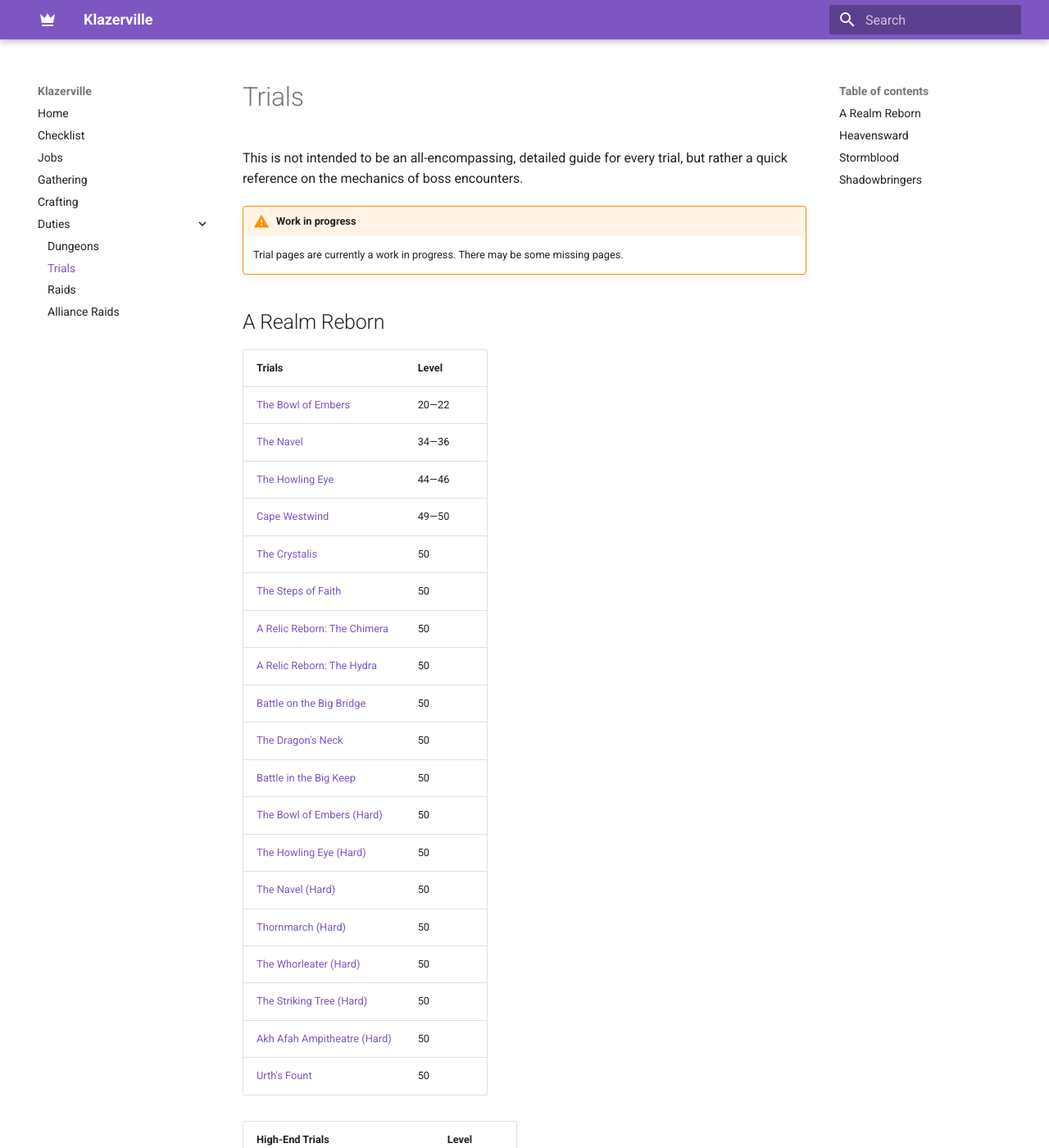
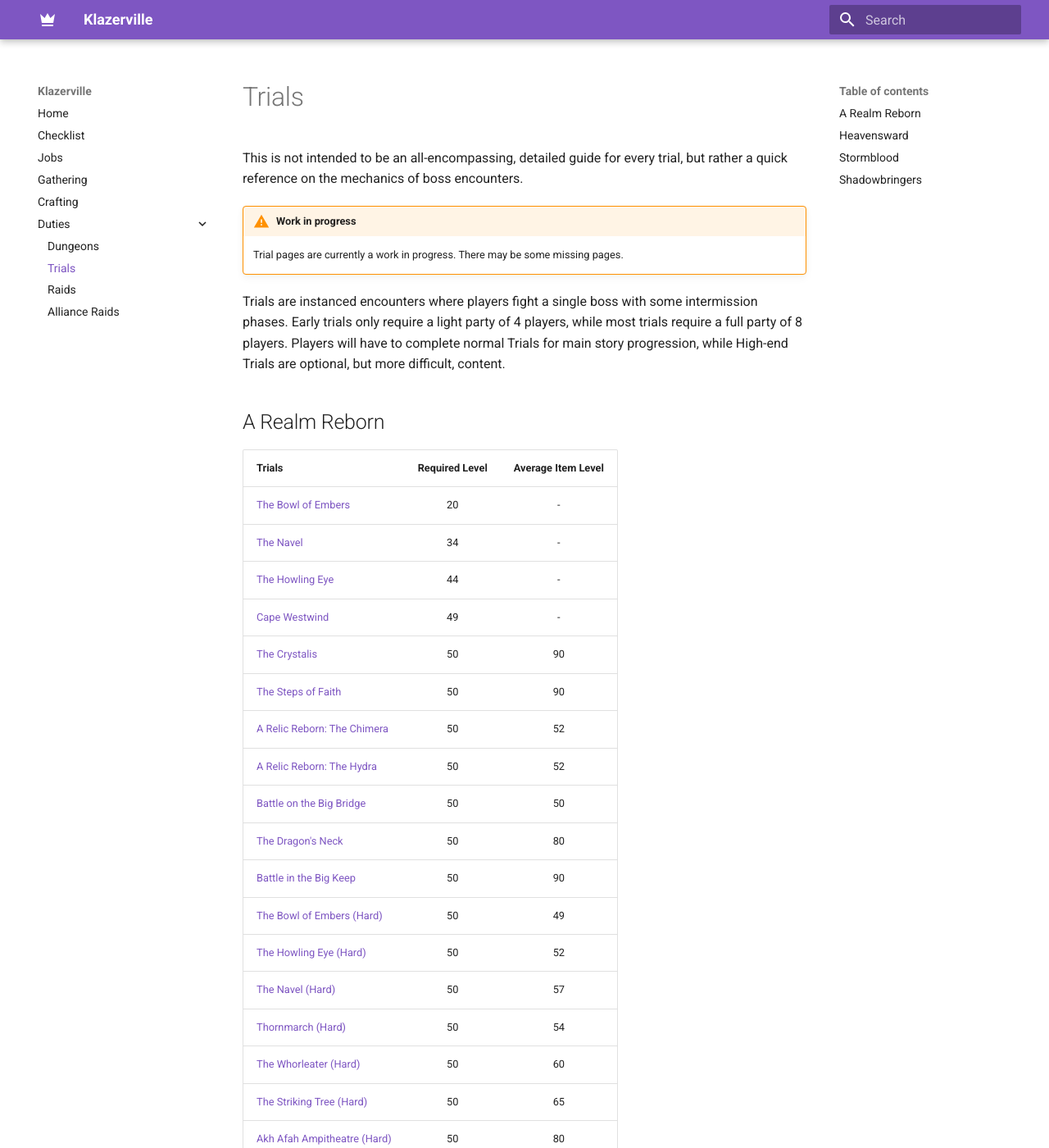
Before and after one commit to haothitran/klazerville, an MkDocs documentation site: the page built from docs/duties/trials.md, in a window 1280 px wide and 1400 px high. Shown: the whole window at 82% size. Built offline with MkDocs 1.6.1 and Material for MkDocs 9.7.7, drawn with Linux system fonts in a browser that asks for light colours; some of the changed text lies outside the part shown.

Commit message:
Add item level for trials

```diff
--- a/docs/duties/trials.md
+++ b/docs/duties/trials.md
@@ -5,101 +5,105 @@ This is not intended to be an all-encompassing, detailed guide for every trial,
 !!! warning "Work in progress"
     Trial pages are currently a work in progress. There may be some missing pages.
 
+Trials are instanced encounters where players fight a single boss with some intermission phases. Early trials only require a light party of 4 players, while most trials require a full party of 8 players. Players will have to complete normal Trials for main story progression, while High-end Trials are optional, but more difficult, content.
+
 ## A Realm Reborn
 
-| Trials                                                                                  | Level |
-|-----------------------------------------------------------------------------------------|-------|
-| [The Bowl of Embers](/duties/trials/a-realm-reborn/the-bowl-of-embers)                  | 20—22 |
-| [The Navel](/duties/trials/a-realm-reborn/the-navel)                                    | 34—36 |
-| [The Howling Eye](/duties/trials/a-realm-reborn/the-howling-eye)                        | 44—46 |
-| [Cape Westwind](/duties/trials/a-realm-reborn/cape-westwind)                            | 49—50 |
-| [The Crystalis](/duties/trials/a-realm-reborn/the-crystalis)                            | 50    |
-| [The Steps of Faith](/duties/trials/a-realm-reborn/the-steps-of-faith)                  | 50    |
-| [A Relic Reborn: The Chimera](/duties/trials/a-realm-reborn/a-relic-reborn-the-chimera) | 50    |
-| [A Relic Reborn: The Hydra](/duties/trials/a-realm-reborn/a-relic-reborn-the-hydra)     | 50    |
-| [Battle on the Big Bridge](/duties/trials/a-realm-reborn/battle-on-the-big-bridge)      | 50    |
-| [The Dragon's Neck](/duties/trials/a-realm-reborn/the-dragons-neck)                     | 50    |
-| [Battle in the Big Keep](/duties/trials/a-realm-reborn/battle-in-the-big-keep)          | 50    |
-| [The Bowl of Embers (Hard)](/duties/trials/a-realm-reborn/the-bowl-of-embers-hard)      | 50    |
-| [The Howling Eye (Hard)](/duties/trials/a-realm-reborn/the-howling-eye-hard)            | 50    |
-| [The Navel (Hard)](/duties/trials/a-realm-reborn/the-navel-hard)                        | 50    |
-| [Thornmarch (Hard)](/duties/trials/a-realm-reborn/thornmarch-hard)                      | 50    |
-| [The Whorleater (Hard)](/duties/trials/a-realm-reborn/the-whorleater-hard)              | 50    |
-| [The Striking Tree (Hard)](/duties/trials/a-realm-reborn/the-striking-tree-hard)        | 50    |
-| [Akh Afah Ampitheatre (Hard)](/duties/trials/a-realm-reborn/akh-afah-ampitheatre-hard)  | 50    |
-| [Urth's Fount](/duties/trials/a-realm-reborn/urths-fount)                               | 50    |
+| Trials                                                                                  | Required Level | Average Item Level |
+|-----------------------------------------------------------------------------------------|:--------------:|:------------------:|
+| [The Bowl of Embers](/duties/trials/a-realm-reborn/the-bowl-of-embers)                  |       20       |         -          |
+| [The Navel](/duties/trials/a-realm-reborn/the-navel)                                    |       34       |         -          |
+| [The Howling Eye](/duties/trials/a-realm-reborn/the-howling-eye)                        |       44       |         -          |
+| [Cape Westwind](/duties/trials/a-realm-reborn/cape-westwind)                            |       49       |         -          |
+| [The Crystalis](/duties/trials/a-realm-reborn/the-crystalis)                            |       50       |         90         |
+| [The Steps of Faith](/duties/trials/a-realm-reborn/the-steps-of-faith)                  |       50       |         90         |
+| [A Relic Reborn: The Chimera](/duties/trials/a-realm-reborn/a-relic-reborn-the-chimera) |       50       |         52         |
+| [A Relic Reborn: The Hydra](/duties/trials/a-realm-reborn/a-relic-reborn-the-hydra)     |       50       |         52         |
+| [Battle on the Big Bridge](/duties/trials/a-realm-reborn/battle-on-the-big-bridge)      |       50       |         50         |
+| [The Dragon's Neck](/duties/trials/a-realm-reborn/the-dragons-neck)                     |       50       |         80         |
+| [Battle in the Big Keep](/duties/trials/a-realm-reborn/battle-in-the-big-keep)          |       50       |         90         |
+| [The Bowl of Embers (Hard)](/duties/trials/a-realm-reborn/the-bowl-of-embers-hard)      |       50       |         49         |
+| [The Howling Eye (Hard)](/duties/trials/a-realm-reborn/the-howling-eye-hard)            |       50       |         52         |
+| [The Navel (Hard)](/duties/trials/a-realm-reborn/the-navel-hard)                        |       50       |         57         |
+| [Thornmarch (Hard)](/duties/trials/a-realm-reborn/thornmarch-hard)                      |       50       |         54         |
+| [The Whorleater (Hard)](/duties/trials/a-realm-reborn/the-whorleater-hard)              |       50       |         60         |
+| [The Striking Tree (Hard)](/duties/trials/a-realm-reborn/the-striking-tree-hard)        |       50       |         65         |
+| [Akh Afah Ampitheatre (Hard)](/duties/trials/a-realm-reborn/akh-afah-ampitheatre-hard)  |       50       |         80         |
+| [Urth's Fount](/duties/trials/a-realm-reborn/urths-fount)                               |       50       |         95         |
 
-| High-End Trials                                                                                         | Level |
-|---------------------------------------------------------------------------------------------------------|-------|
-| [The Minstrel's Ballad: Ultima's Bane](/duties/trials/a-realm-reborn/the-minstrels-ballad-ultimas-bane) | 50    |
-| [The Howling Eye (Extreme)](/duties/trials/a-realm-reborn/the-howling-eye-extreme)                      | 50    |
-| [The Navel (Extreme)](/duties/trials/a-realm-reborn/the-navel-extreme)                                  | 50    |
-| [The Bowl of Embers (Extreme)](/duties/trials/a-realm-reborn/the-bowl-of-embers-extreme)                | 50    |
-| [Thornmarch (Extreme)](/duties/trials/a-realm-reborn/thornmarch-extreme)                                | 50    |
-| [The Whorleater (Extreme)](/duties/trials/a-realm-reborn/the-whorleater-extreme)                        | 50    |
-| [The Striking Tree (Extreme)](/duties/trials/a-realm-reborn/the-striking-tree-extreme)                  | 50    |
-| [Akh Afah Ampitheatre (Extreme)](/duties/trials/a-realm-reborn/akh-afah-ampitheatre-extreme)            | 50    |
+| High-end Trials                                                                                         | Required Level | Average Item Level |
+|---------------------------------------------------------------------------------------------------------|:--------------:|:------------------:|
+| [The Minstrel's Ballad: Ultima's Bane](/duties/trials/a-realm-reborn/the-minstrels-ballad-ultimas-bane) |       50       |         61         |
+| [The Howling Eye (Extreme)](/duties/trials/a-realm-reborn/the-howling-eye-extreme)                      |       50       |         65         |
+| [The Navel (Extreme)](/duties/trials/a-realm-reborn/the-navel-extreme)                                  |       50       |         67         |
+| [The Bowl of Embers (Extreme)](/duties/trials/a-realm-reborn/the-bowl-of-embers-extreme)                |       50       |         70         |
+| [Thornmarch (Extreme)](/duties/trials/a-realm-reborn/thornmarch-extreme)                                |       50       |         80         |
+| [The Whorleater (Extreme)](/duties/trials/a-realm-reborn/the-whorleater-extreme)                        |       50       |         80         |
+| [The Striking Tree (Extreme)](/duties/trials/a-realm-reborn/the-striking-tree-extreme)                  |       50       |         85         |
+| [Akh Afah Ampitheatre (Extreme)](/duties/trials/a-realm-reborn/akh-afah-ampitheatre-extreme)            |       50       |         95         |
 
 ## Heavensward
 
-| Trials                                                                          | Level |
-|---------------------------------------------------------------------------------|-------|
-| [Thok ast Thok (Hard)](/duties/trials/heavensward/thok-ast-thok-hard)           | 53—54 |
-| [The Limitless Blue (Hard)](/duties/trials/heavensward/the-limitless-blue-hard) | 57—58 |
-| [The Singularity Reactor](/duties/trials/heavensward/the-singularity-reactor)   | 60    |
-| [The Final Steps of Faith](/duties/trials/heavensward/the-final-steps-of-faith) | 60    |
-| [Containment Bay S1T7](/duties/trials/heavensward/containment-bay-s1t7)         | 60    |
-| [Containment Bay P1T6](/duties/trials/heavensward/containment-bay-p1t6)         | 60    |
-| [Containment Bay Z1T9](/duties/trials/heavensward/containment-bay-z1t9)         | 60    |
+| Trials                                                                          | Required Level | Average Item Level |
+|---------------------------------------------------------------------------------|:--------------:|:------------------:|
+| [Thok ast Thok (Hard)](/duties/trials/heavensward/thok-ast-thok-hard)           |       53       |         -          |
+| [The Limitless Blue (Hard)](/duties/trials/heavensward/the-limitless-blue-hard) |       57       |         -          |
+| [The Singularity Reactor](/duties/trials/heavensward/the-singularity-reactor)   |       60       |        142         |
+| [The Final Steps of Faith](/duties/trials/heavensward/the-final-steps-of-faith) |       60       |        205         |
+| [Containment Bay S1T7](/duties/trials/heavensward/containment-bay-s1t7)         |       60       |        190         |
+| [Containment Bay P1T6](/duties/trials/heavensward/containment-bay-p1t6)         |       60       |        220         |
+| [Containment Bay Z1T9](/duties/trials/heavensward/containment-bay-z1t9)         |       60       |        235         |
 
-| High-End Trials                                                                                          | Level |
-|----------------------------------------------------------------------------------------------------------|-------|
-| [The Limitless Blue (Extreme)](/duties/trials/heavensward/the-limitless-blue-extreme)                    | 60    |
-| [Thok ast Thok (Extreme)](/duties/trials/heavensward/thok-ast-thok-extreme)                              | 60    |
-| [The Minstrel's Ballad: Thordan's Reign](/duties/trials/heavensward/the-minstrels-ballad-thordans-reign) | 60    |
-| [The Minstrel's Ballad: Nidhogg's Rage](/duties/trials/heavensward/the-minstrels-ballad-nidhoggs-rage)   | 60    |
-| [Containment Bay S1T7 (Extreme)](/duties/trials/heavensward/containment-bay-s1t7-extreme)                | 60    |
-| [Containment Bay P1T6 (Extreme)](/duties/trials/heavensward/containment-bay-p1t6-extreme)                | 60    |
-| [Containment Bay Z1T9 (Extreme)](/duties/trials/heavensward/containment-bay-z1t9-extreme)                | 60    |
+| High-end Trials                                                                                          | Required Level | Average Item Level |
+|----------------------------------------------------------------------------------------------------------|:--------------:|:------------------:|
+| [The Limitless Blue (Extreme)](/duties/trials/heavensward/the-limitless-blue-extreme)                    |       60       |        165         |
+| [Thok ast Thok (Extreme)](/duties/trials/heavensward/thok-ast-thok-extreme)                              |       60       |        175         |
+| [The Minstrel's Ballad: Thordan's Reign](/duties/trials/heavensward/the-minstrels-ballad-thordans-reign) |       60       |        190         |
+| [The Minstrel's Ballad: Nidhogg's Rage](/duties/trials/heavensward/the-minstrels-ballad-nidhoggs-rage)   |       60       |        220         |
+| [Containment Bay S1T7 (Extreme)](/duties/trials/heavensward/containment-bay-s1t7-extreme)                |       60       |        205         |
+| [Containment Bay P1T6 (Extreme)](/duties/trials/heavensward/containment-bay-p1t6-extreme)                |       60       |        235         |
+| [Containment Bay Z1T9 (Extreme)](/duties/trials/heavensward/containment-bay-z1t9-extreme)                |       60       |        250         |
 
 ## Stormblood
 
-| Trials                                                                 | Level |
-|------------------------------------------------------------------------|-------|
-| [The Pool of Tribute](/duties/trials/stormblood/the-pool-of-tribute)   | 63—64 |
-| [Emanation](/duties/trials/stormblood/emanation)                       | 67—68 |
-| [The Royal Menagerie](/duties/trials/stormblood/the-royal-menagerie)   | 70    |
-| [Castrum Fluminis](/duties/trials/stormblood/castrum-fluminis)         | 70    |
-| [Kugane Ohashi](/duties/trials/stormblood/kugane-ohashi)               | 70    |
-| [The Great Hunt](/duties/trials/stormblood/the-great-hunt)             | 70    |
-| [The Jade Stoa](/duties/trials/stormblood/the-jade-stoa)               | 70    |
-| [Hells' Kier](/duties/trials/stormblood/hells-kier)                    | 70    |
-| [The Wreath of Snakes](/duties/trials/stormblood/the-wreath-of-snakes) | 70    |
+| Trials                                                                 | Required Level | Average Item Level |
+|------------------------------------------------------------------------|:--------------:|:------------------:|
+| [The Pool of Tribute](/duties/trials/stormblood/the-pool-of-tribute)   |       63       |         -          |
+| [Emanation](/duties/trials/stormblood/emanation)                       |       67       |         -          |
+| [The Royal Menagerie](/duties/trials/stormblood/the-royal-menagerie)   |       70       |        280         |
+| [Castrum Fluminis](/duties/trials/stormblood/castrum-fluminis)         |       70       |        335         |
+| [Kugane Ohashi](/duties/trials/stormblood/kugane-ohashi)               |       70       |        365         |
+| [The Great Hunt](/duties/trials/stormblood/the-great-hunt)             |       70       |        320         |
+| [The Jade Stoa](/duties/trials/stormblood/the-jade-stoa)               |       70       |        325         |
+| [Hells' Kier](/duties/trials/stormblood/hells-kier)                    |       70       |        355         |
+| [The Wreath of Snakes](/duties/trials/stormblood/the-wreath-of-snakes) |       70       |        365         |
 
-| High-End Trials                                                                                           | Level |
-|-----------------------------------------------------------------------------------------------------------|-------|
-| [The Pool of Tribute (Extreme)](/duties/trials/stormblood/the-pool-of-tribute-extreme)                    | 70    |
-| [Emanation (Extreme)](/duties/trials/stormblood/emanation-extreme)                                        | 70    |
-| [The Minstrel's Ballad: Shinryu's Domain](/duties/trials/stormblood/the-minstrels-ballad-shinryus-domain) | 70    |
-| [The Minstrel's Ballad: Tsukuyomi's Pain](/duties/trials/stormblood/the-minstrels-ballad-tsukuyomis-pain) | 70    |
-| [The Great Hunt (Extreme)](/duties/trials/stormblood/the-great-hunt-extreme)                              | 70    |
-| [The Jade Stoa (Extreme)](/duties/trials/stormblood/the-jade-stoa-extreme)                                | 70    |
-| [Hells Kier (Extreme)](/duties/trials/stormblood/hells-kier-extreme)                                      | 70    |
-| [The Wreath of Snakes (Extreme)](/duties/trials/stormblood/the-wreath-of-snakes-extreme)                  | 70    |
+| High-end Trials                                                                                           | Required Level | Average Item Level |
+|-----------------------------------------------------------------------------------------------------------|:--------------:|:------------------:|
+| [The Pool of Tribute (Extreme)](/duties/trials/stormblood/the-pool-of-tribute-extreme)                    |       70       |        300         |
+| [Emanation (Extreme)](/duties/trials/stormblood/emanation-extreme)                                        |       70       |        300         |
+| [The Minstrel's Ballad: Shinryu's Domain](/duties/trials/stormblood/the-minstrels-ballad-shinryus-domain) |       70       |        320         |
+| [The Minstrel's Ballad: Tsukuyomi's Pain](/duties/trials/stormblood/the-minstrels-ballad-tsukuyomis-pain) |       70       |        350         |
+| [The Great Hunt (Extreme)](/duties/trials/stormblood/the-great-hunt-extreme)                              |       70       |        350         |
+| [The Jade Stoa (Extreme)](/duties/trials/stormblood/the-jade-stoa-extreme)                                |       70       |        340         |
+| [Hells Kier (Extreme)](/duties/trials/stormblood/hells-kier-extreme)                                      |       70       |        370         |
+| [The Wreath of Snakes (Extreme)](/duties/trials/stormblood/the-wreath-of-snakes-extreme)                  |       70       |        380         |
 
 ## Shadowbringers
 
-| Trials                                                                                   | Level |
-|------------------------------------------------------------------------------------------|-------|
-| [The Dancing Plague](/duties/trials/shadowbringers/the-dancing-plague)                   | 73—74 |
-| [The Crown of the Immaculate](/duties/trials/shadowbringers/the-crown-of-the-immaculate) | 79    |
-| [The Dying Gasp](/duties/trials/shadowbringers/the-dying-gasp)                           | 70    |
-| [Cinder Drift](/duties/trials/shadowbringers/cinder-drift)                               | 80    |
-| [The Seat of Sacrifice](/duties/trials/shadowbringers/the-seat-of-sacrifice)             | 80    |
+| Trials                                                                                   | Required Level | Average Item Level |
+|------------------------------------------------------------------------------------------|:--------------:|:------------------:|
+| [The Dancing Plague](/duties/trials/shadowbringers/the-dancing-plague)                   |       73       |         -          |
+| [The Crown of the Immaculate](/duties/trials/shadowbringers/the-crown-of-the-immaculate) |       79       |         -          |
+| [The Dying Gasp](/duties/trials/shadowbringers/the-dying-gasp)                           |       80       |        410         |
+| [Cinder Drift](/duties/trials/shadowbringers/cinder-drift)                               |       80       |        455         |
+| [The Seat of Sacrifice](/duties/trials/shadowbringers/the-seat-of-sacrifice)             |       80       |        465         |
 
-| High-End Trials                                                                                            | Level |
-|------------------------------------------------------------------------------------------------------------|-------|
-| [The Dancing Plague (Extreme)](/duties/trials/shadowbringers/the-dancing-plague-extreme)                   | 80    |
-| [The Crown of the Immaculate (Extreme)](/duties/trials/shadowbringers/the-crown-of-the-immaculate-extreme) | 80    |
-| [The Minstrel's Ballad: Hades's Elegy](/duties/trials/shadowbringers/the-minstrels-ballad-hadess-elegy)    | 80    |
-| [The Seat of Sacrifice (Extreme)](/duties/trials/shadowbringers/the-seat-of-sacrifice-extreme)             | 80    |
+| High-end Trials                                                                                            | Required Level | Average Item Level |
+|------------------------------------------------------------------------------------------------------------|:--------------:|:------------------:|
+| [The Dancing Plague (Extreme)](/duties/trials/shadowbringers/the-dancing-plague-extreme)                   |       80       |        430         |
+| [The Crown of the Immaculate (Extreme)](/duties/trials/shadowbringers/the-crown-of-the-immaculate-extreme) |       80       |        430         |
+| [The Minstrel's Ballad: Hades's Elegy](/duties/trials/shadowbringers/the-minstrels-ballad-hadess-elegy)    |       80       |        450         |
+| [Cinder Drift (Extreme)](/duties/trials/shadowbringers/cinder-drift-extreme)                               |       80       |        470         |
+| [Memoria Misera (Extreme)](/duties/trials/shadowbringers/memoria-miseria-extreme)                          |       80       |        470         |
+| [The Seat of Sacrifice (Extreme)](/duties/trials/shadowbringers/the-seat-of-sacrifice-extreme)             |       80       |        480         |
```
